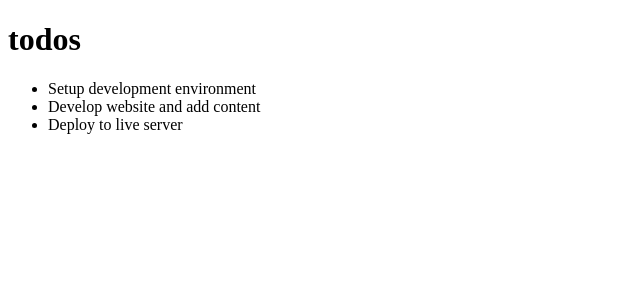
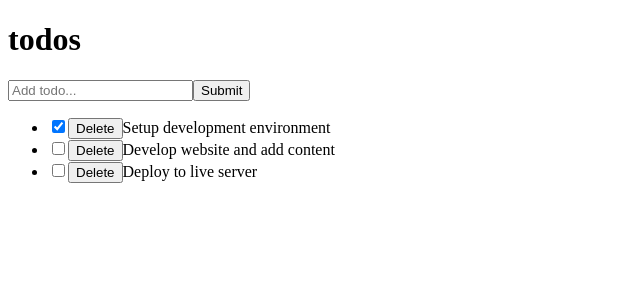
Before and after one commit to aristides1000/react-tutorial-ibaslogic-microverse, a React (Create React App) app: page / in a window 1280 px wide. Shown: the top 300 px of the page, without its empty margins (0-640 px from the left). Built offline with nearby package versions, Linux system fonts and the light colour scheme.

Commit message:
Finish Part 2 - Working with React form and handling event.

```diff
--- a/package.json
+++ b/package.json
@@ -9,6 +9,7 @@
     "react": "^17.0.2",
     "react-dom": "^17.0.2",
     "react-scripts": "4.0.3",
+    "uuid": "^8.3.2",
     "web-vitals": "^1.0.1"
   },
   "scripts": {
--- a/src/components/InputTodo.js
+++ b/src/components/InputTodo.js
@@ -0,0 +1,38 @@
+import React, { Component } from "react"
+
+class InputTodo extends Component {
+  state = {
+    title: "",
+  }
+  onChange = e => {
+    this.setState({
+      [e.target.name]: e.target.value,
+    })
+  };
+  handleSubmit = e => {
+    e.preventDefault()
+    if (this.state.title.trim()) {
+      this.props.addTodoProps(this.state.title)
+      this.setState({
+        title: "",
+      })
+    } else {
+      alert("Please write item")
+    }
+  }
+  render() {
+    return (
+      <form onSubmit={this.handleSubmit}>
+        <input
+          type="text"
+          placeholder="Add todo..."
+          value={this.state.title}
+          name="title"
+          onChange={this.onChange}
+        />
+        <button>Submit</button>
+      </form>
+    )
+  }
+}
+export default InputTodo
--- a/src/components/TodoContainer.js
+++ b/src/components/TodoContainer.js
@@ -1,32 +1,71 @@
 import React from "react";
 import Header from "./Header";
 import TodosList from "./TodosList";
+import InputTodo from "./InputTodo";
+import { v4 as uuidv4 } from "uuid";
 
 class TodoContainer extends React.Component {
   state = {
     todos: [
       {
-        id: 1,
+        id: uuidv4(),
         title: "Setup development environment",
         completed: true
       },
       {
-        id: 2,
+        id: uuidv4(),
         title: "Develop website and add content",
         completed: false
       },
       {
-        id: 3,
+        id: uuidv4(),
         title: "Deploy to live server",
         completed: false
       }
     ]
   };
+  handleChange = id => {
+    this.setState(prevState => ({
+      todos: prevState.todos.map(todo => {
+        if (todo.id === id) {
+          return {
+            ...todo,
+            completed: !todo.completed,
+          }
+        }
+        return todo
+      }),
+    }))
+  }
+  delTodo = id => {
+    this.setState({
+      todos: [
+        ...this.state.todos.filter(todo => {
+          return todo.id !== id;
+        })
+      ]
+    });
+  };
+  addTodoItem = title => {
+    const newTodo = {
+      id: uuidv4(),
+      title: title,
+      completed: false
+    };
+    this.setState({
+      todos: [...this.state.todos, newTodo]
+    });
+  };
   render() {
     return (
       <div>
         <Header />
-        <TodosList todos={this.state.todos} />
+        <InputTodo addTodoProps={this.addTodoItem} />
+        <TodosList
+          todos={this.state.todos}
+          handleChangeProps={this.handleChange}
+          deleteTodoProps={this.delTodo}
+        />
       </div>
     );
   }
--- a/src/components/TodoItem.js
+++ b/src/components/TodoItem.js
@@ -1,7 +1,19 @@
 import React from "react"
 
 function TodoItem(props) {
-  return <li>{props.todo.title}</li>
+  return (
+    <li>
+      <input
+        type="checkbox"
+        checked={props.todo.completed}
+        onChange={() => props.handleChangeProps(props.todo.id)}
+      />
+      <button onClick={() => props.deleteTodoProps(props.todo.id)}>
+        Delete
+      </button>
+      {props.todo.title}
+    </li>
+  )
 }
 
 export default TodoItem
--- a/src/components/TodosList.js
+++ b/src/components/TodosList.js
@@ -6,7 +6,12 @@ class TodosList extends React.Component {
     return (
       <ul>
         {this.props.todos.map(todo => (
-          <TodoItem key={todo.id} todo={todo} />
+          <TodoItem
+            key={todo.id}
+            todo={todo}
+            handleChangeProps={this.props.handleChangeProps}
+            deleteTodoProps={this.props.deleteTodoProps}
+          />
         ))}
       </ul>
     );
```
Also changed, not shown: 1 other file (tests, documents, lock files or other folders).
